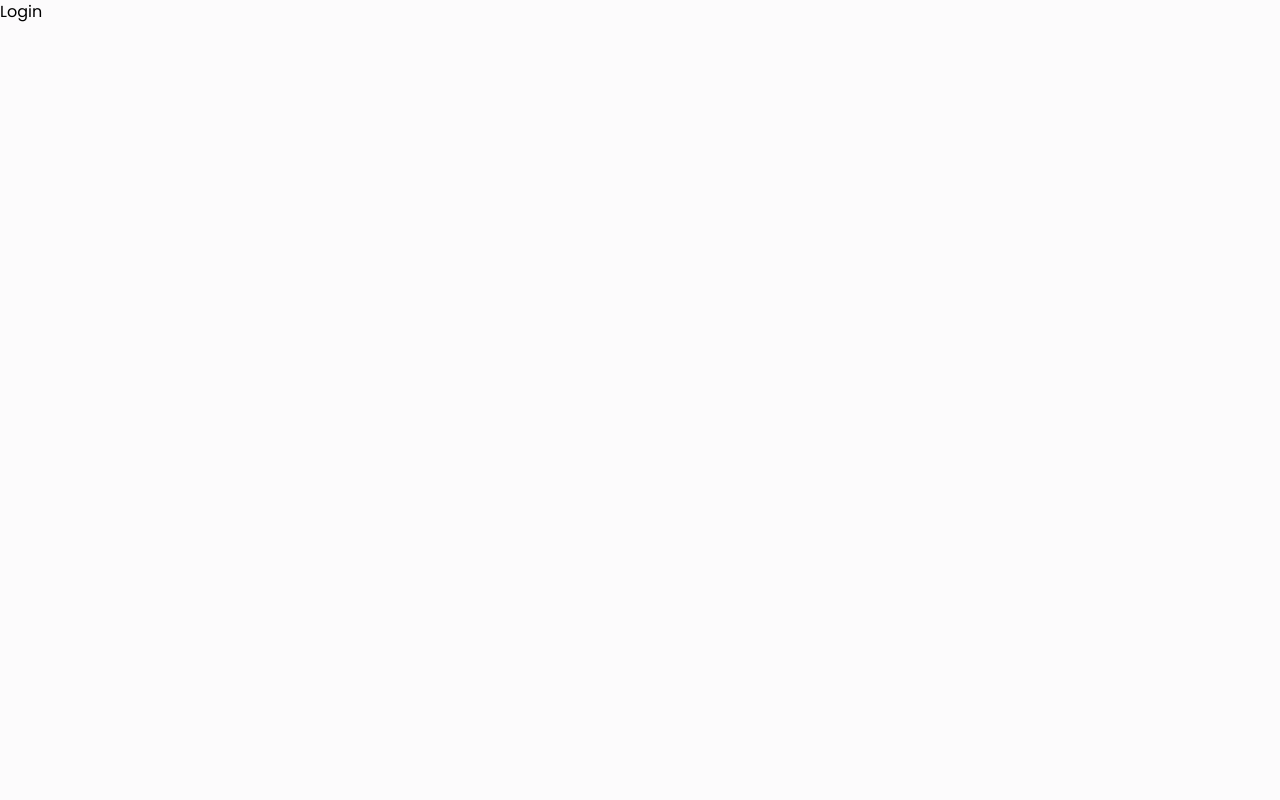
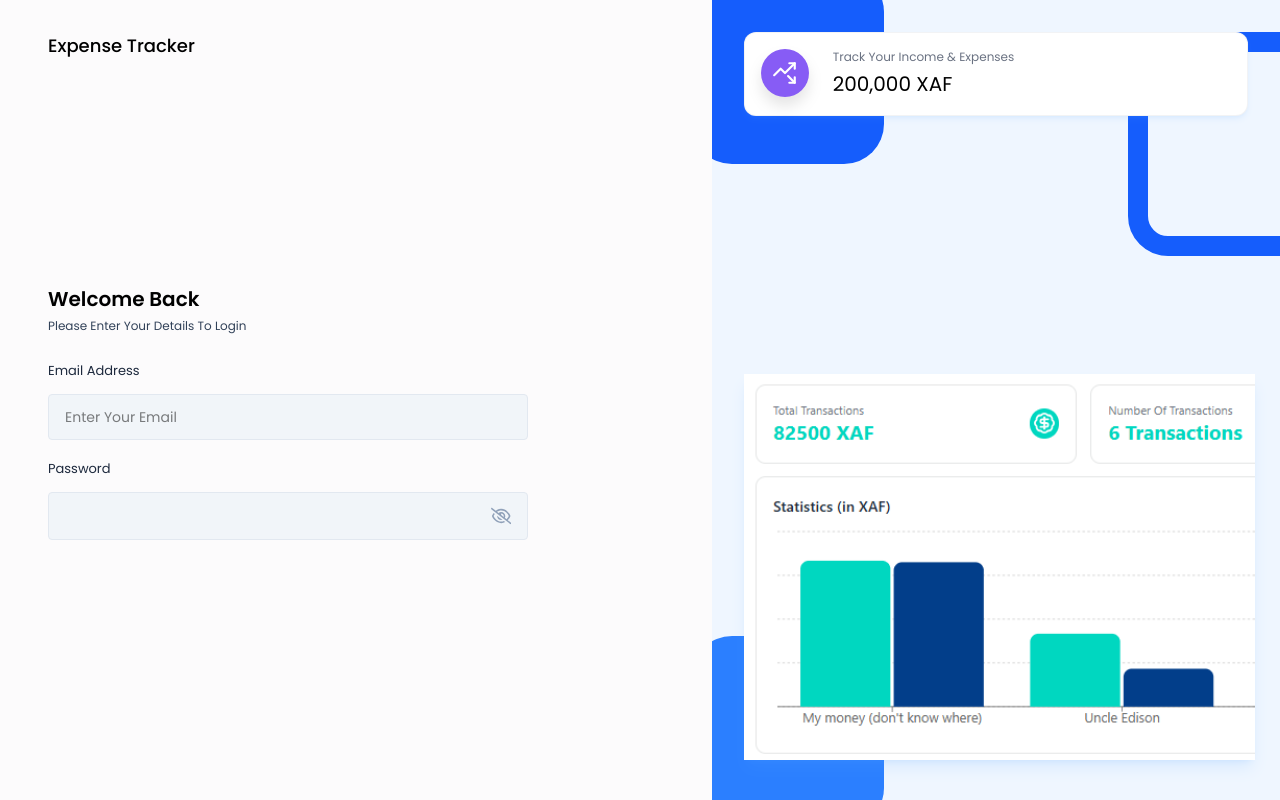
Before and after one commit to ChiSamuelA/ExpenseTracker, a React (Vite) app in the folder client/: page /login in a window 1280 px wide. Built offline with nearby package versions, Linux system fonts and the light colour scheme.

Commit message:
Front-end login interface V1

```diff
--- /dev/null
+++ b/client/src/components/Inputs/Input.jsx
@@ -0,0 +1,46 @@
+import React, { useState } from 'react'
+import { FaRegEye, FaRegEyeSlash } from 'react-icons/fa6';
+
+const Input = ({ value, onChange, placeholder, label, type }) => {
+  const [ showPassword, setShowPassword ] = useState(false)
+
+  const toggleShowPassword = () => {
+    setShowPassword(!showPassword);
+  };
+
+  return (
+    <div>
+      <label className="text-[13px] text-slate-800">{label}</label>
+
+      <div className='input-box'>
+        <input
+          type={type == 'password' ? showPassword ? 'text' : 'password' : type}
+          placeholder={placeholder}
+          className='w-full bg-transparent outline-none'
+          value={value}
+          onChange={(e) => onChange(e)}
+        />
+
+        {type === 'password' && (
+          <>
+            {showPassword ? (
+              <FaRegEye
+                size={22}
+                className='text-blue cursor-pointer'
+                onClick={() => toggleShowPassword()}
+              />
+            ) : (
+              <FaRegEyeSlash
+                size={22}
+                className='text-slate-400 cursor-pointer'
+                onClick={() => toggleShowPassword()}
+              />
+            )}
+          </>
+        )}
+      </div>
+    </div>
+  )
+}
+
+export default Input
--- /dev/null
+++ b/client/src/components/layouts/AuthLayout.jsx
@@ -0,0 +1,47 @@
+import React from 'react'
+import CARD_2 from '../../assets/images/card2.png'
+import {LuTrendingUpDown} from 'react-icons/lu'
+
+const AuthLayout = ({ children }) => {
+  return (
+    <div className='flex'>
+        <div className='w-screen h-screen md:w-[60vw] px-12 pt-8 pb-12'>
+            <h2 className='text-lg font-medium text-black'>Expense Tracker</h2>
+            {children}
+        </div>
+
+        <div className="hidden md:block w-[48vw] h-screen bg-blue-50 bg-auth-bg-img bg-cover bg-no-repeat bg-center overflow-hidden p-8 relative">
+            <div className='w-48 h-48 rounded-[40px] bg-blue-600 absolute -top-7 -left-5' />
+            <div className='w-48 h-56 rounded-[40px] border-[20px] border-blue-600 absolute top[38%] -right-10' />
+            <div className='w-48 h-48 rounded-[40px] bg-blue-500 absolute -bottom-7 -left-5' />
+            <div className="grid grid-cols-1 z-20">
+              <StatsInfoCard
+                icon={<LuTrendingUpDown />}
+                label="Track Your Income & Expenses"
+                value="200,000 XAF"
+                color="bg-primary"
+              />
+            </div>
+
+            <img src={CARD_2} alt="" className='w-64 lg:w-[90%] absolute bottom-10 shadow-lg shadow-blue-400/15' />
+        </div>
+    </div>
+  )
+}
+
+export default AuthLayout;
+
+const StatsInfoCard = ({icon, label, value, color}) => {
+  return (
+    <div className='flex gap-6 bg-white p-4 rounded-xl shadow-md shadow-blue-400/10 border border-gray-200/50 z-10'>
+      <div className={`w-12 h-12 flex items-center justify-center text-[26px] text-white ${color} rounded-full drop-shadow-xl`}>
+        {icon}
+      </div>
+
+      <div>
+        <h6 className="text-xs text-gray-500 mb-1">{label}</h6>
+        <span className='text-[20px]'>{value}</span>
+      </div>
+    </div>
+  )
+}
--- a/client/src/index.css
+++ b/client/src/index.css
@@ -18,3 +18,7 @@
         overflow-x: hidden;
     }
 }
+
+.input-box{
+    @apply w-full flex justify-between gap-3 text-sm text-black bg-slate-100 rounded px-4 py-3 mb-4 mt-3 border border-slate-200 outline-none
+}
--- a/client/src/pages/Auth/Login.jsx
+++ b/client/src/pages/Auth/Login.jsx
@@ -1,8 +1,43 @@
-import React from 'react'
+import { useState } from 'react'
+import AuthLayout from '../../components/layouts/AuthLayout'
+import { useNavigate } from 'react-router-dom'
+import Input from '../../components/Inputs/Input';
 
 const Login = () => {
+  const [email, setEmail] = useState('');
+  const [password, setPassword] = useState('');
+  const [error, setError] = useState('');
+
+  const navigate = useNavigate()
+
+  // handle login form
+  const handleLogin = async (e) => {}
+
   return (
-    <div>Login</div>
+    <AuthLayout>
+      <div className='justify-center flex-col flex md:h-full h-3/4 lg:w-[78%]'>
+        <h3 className='capitalize text-xl font-semibold text-black'>welcome back</h3>
+        <p className='text-xs text-slate-700 mt-[5px] mb-6 capitalize'>please enter your details to login</p>
+
+        <form action="" onSubmit={handleLogin} method="post">
+          <Input
+            value={email}
+            onChange={({ target }) => setEmail(target.value)}
+            label="Email Address"
+            placeholder='Enter Your Email'
+            type='text'
+          />
+
+          <Input
+            value={password}
+            onChange={({ target }) => setPassword(target.value)}
+            label="Password"
+            placeholder=''
+            type='password'
+          />
+        </form>
+      </div>
+    </AuthLayout>
   )
 }
 
```
Also changed, not shown: client/src/assets/images/card2.png (added).
